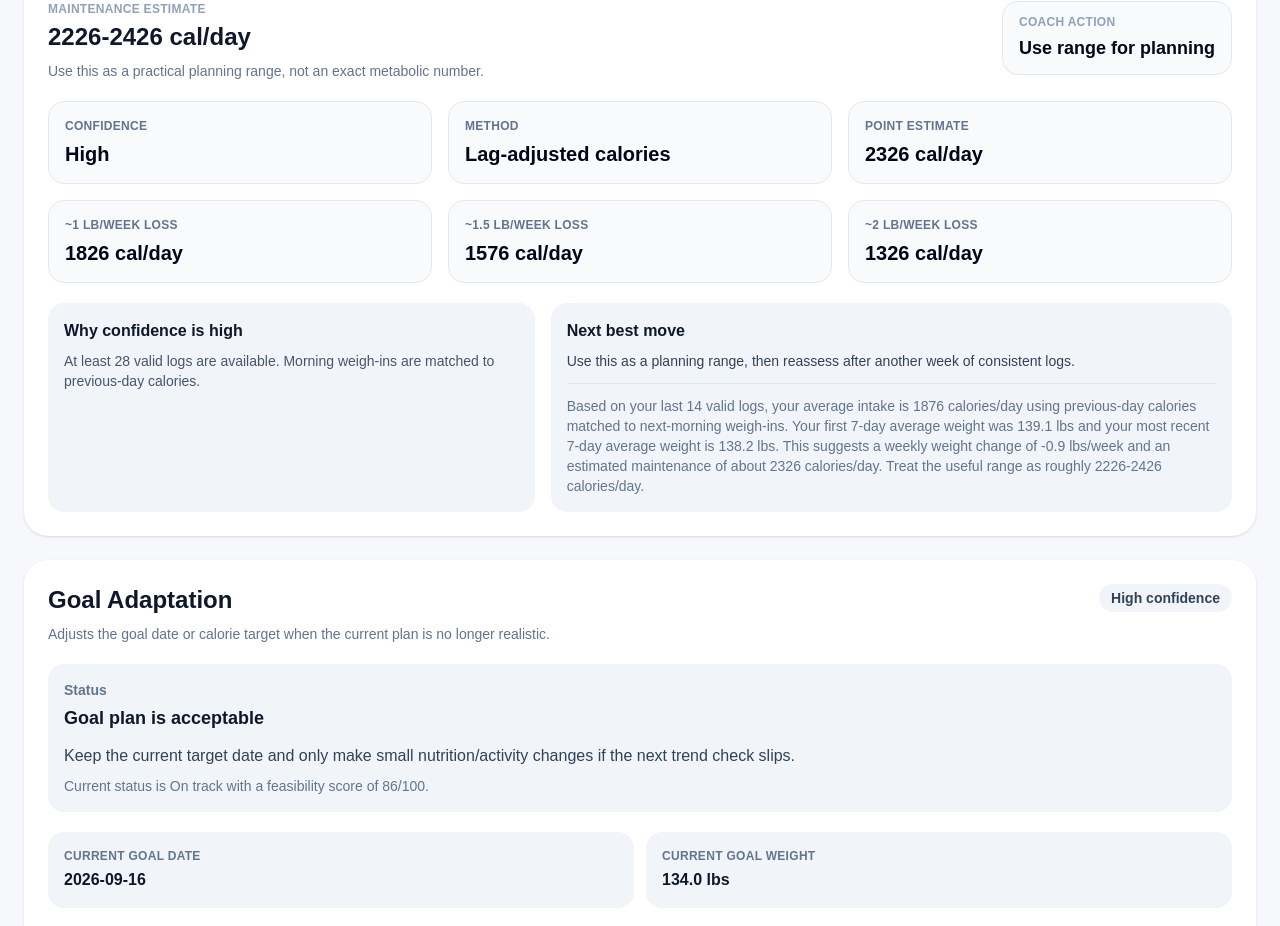
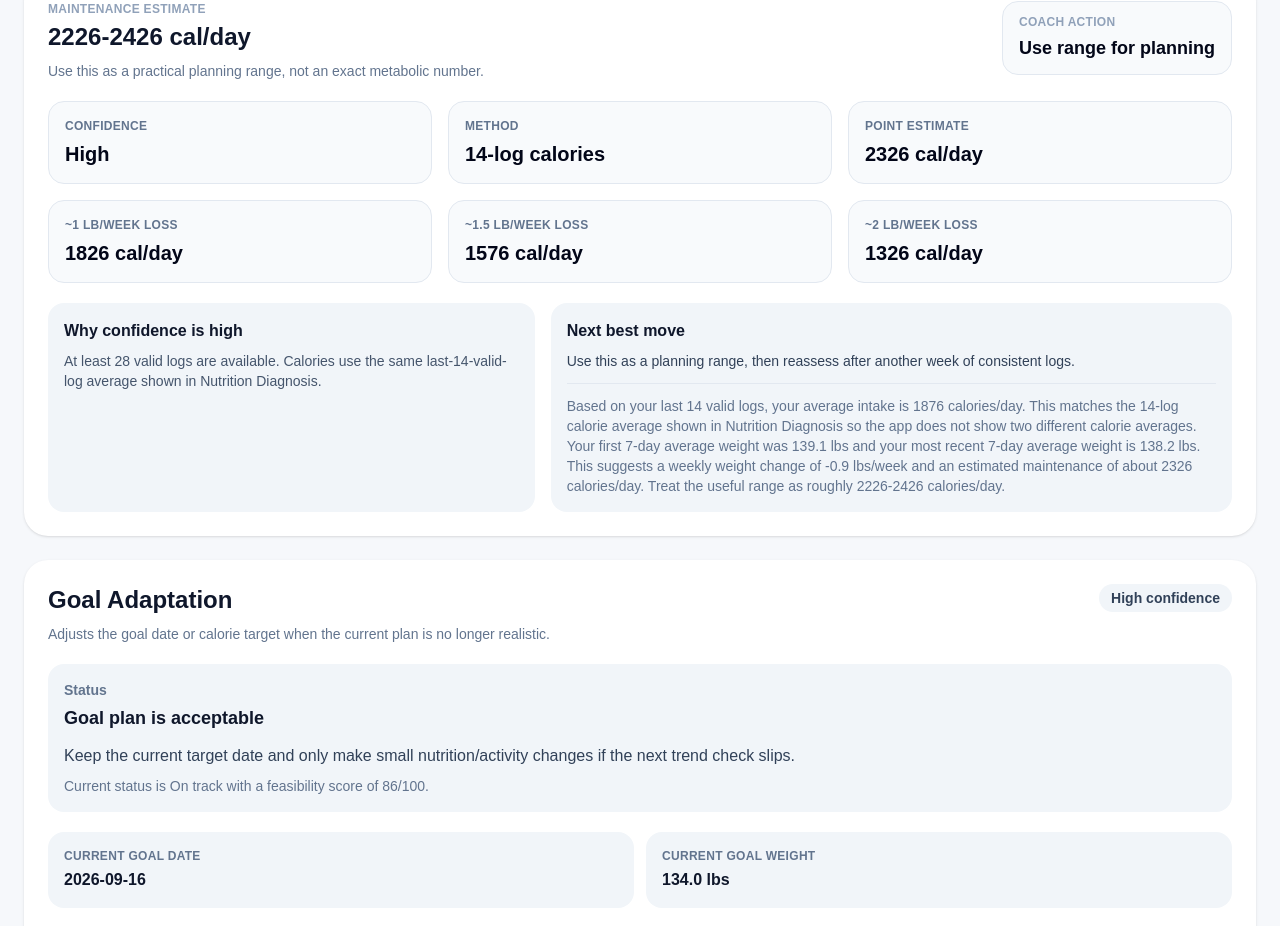
Before and after one commit to ayushs36/fitcheck-ai, a Next.js app: page /demo/plan in a window 1280 px wide. Shown: the part 2355-3281 px from the top of the page. Built offline with nearby package versions, Linux system fonts and the light colour scheme.

Commit message:
Align maintenance calorie average display

```diff
--- a/app/page.tsx
+++ b/app/page.tsx
@@ -880,7 +880,7 @@ const goalTrendStatus = getGoalTrendStatus({
 	      confidence: "Low",
 	      confidenceReason:
 	        "Fewer than 14 valid logs are available, so the trend window is too small.",
-	      calculationMethod: "Lag-adjusted calories",
+	      calculationMethod: "14-log calories",
 	      adjustmentGuidance:
 	        "Keep logging before changing calories based on maintenance.",
 	      explanation:
@@ -890,22 +890,7 @@ const goalTrendStatus = getGoalTrendStatus({
 
 	  const recentLogs = validLogs.slice(-14);
 
-	  const caloriesByDate = new Map(
-	    validLogs.map((log) => [log.date, log.calories])
-	  );
-	  const laggedCalories = recentLogs
-	    .map((log) => {
-	      const previousDate = new Date(`${log.date}T00:00:00`);
-	      previousDate.setDate(previousDate.getDate() - 1);
-
-	      return caloriesByDate.get(previousDate.toISOString().slice(0, 10)) ?? 0;
-	    })
-	    .filter((calories) => calories > 0);
-	  const useLagAdjustedCalories = laggedCalories.length >= 10;
-
-	  const averageCalories = useLagAdjustedCalories
-	    ? average(laggedCalories)
-	    : average(recentLogs.map((log) => log.calories));
+	  const averageCalories = average(recentLogs.map((log) => log.calories));
 
   const first7Logs = recentLogs.slice(0, 7);
   const last7LogsForMaintenance = recentLogs.slice(7);
@@ -963,15 +948,9 @@ const goalTrendStatus = getGoalTrendStatus({
     confidenceReasons.push("Only 14-20 valid logs are available.");
   }
 
-  if (useLagAdjustedCalories) {
-    confidenceReasons.push(
-      "Morning weigh-ins are matched to previous-day calories."
-    );
-  } else {
-    confidenceReasons.push(
-      "Not enough previous-day calorie pairs were available, so same-day calories are used."
-    );
-  }
+  confidenceReasons.push(
+    "Calories use the same last-14-valid-log average shown in Nutrition Diagnosis."
+  );
 
   if (trendMovingAgainstGoal) {
     confidenceReasons.push("The weight trend is moving against your goal.");
@@ -1015,18 +994,12 @@ const goalTrendStatus = getGoalTrendStatus({
 	    fatLossCaloriesTwoPounds: estimatedMaintenance - 1000,
 	    confidence,
 	    confidenceReason,
-	    calculationMethod: useLagAdjustedCalories
-	      ? "Lag-adjusted calories"
-	      : "Same-day calories",
+	    calculationMethod: "14-log calories",
 	    trendWarning,
 	    adjustmentGuidance,
 	    explanation: `Based on your last 14 valid logs, your average intake is ${averageCalories.toFixed(
 	      0
-	    )} calories/day using ${
-	      useLagAdjustedCalories
-	        ? "previous-day calories matched to next-morning weigh-ins"
-	        : "same-day calories because there were not enough previous-day calorie pairs"
-	    }. Your first 7-day average weight was ${first7Average.toFixed(
+	    )} calories/day. This matches the 14-log calorie average shown in Nutrition Diagnosis so the app does not show two different calorie averages. Your first 7-day average weight was ${first7Average.toFixed(
 	      1
     )} lbs and your most recent 7-day average weight is ${last7Average.toFixed(
       1
--- a/types/fitness.ts
+++ b/types/fitness.ts
@@ -261,7 +261,7 @@ export type MaintenanceEstimate = {
   fatLossCaloriesTwoPounds: number;
   confidence: "Low" | "Medium" | "High";
   confidenceReason: string;
-  calculationMethod: "Same-day calories" | "Lag-adjusted calories";
+  calculationMethod: "Same-day calories" | "Lag-adjusted calories" | "14-log calories";
   trendWarning?: string;
   adjustmentGuidance: string;
   explanation: string;
```
